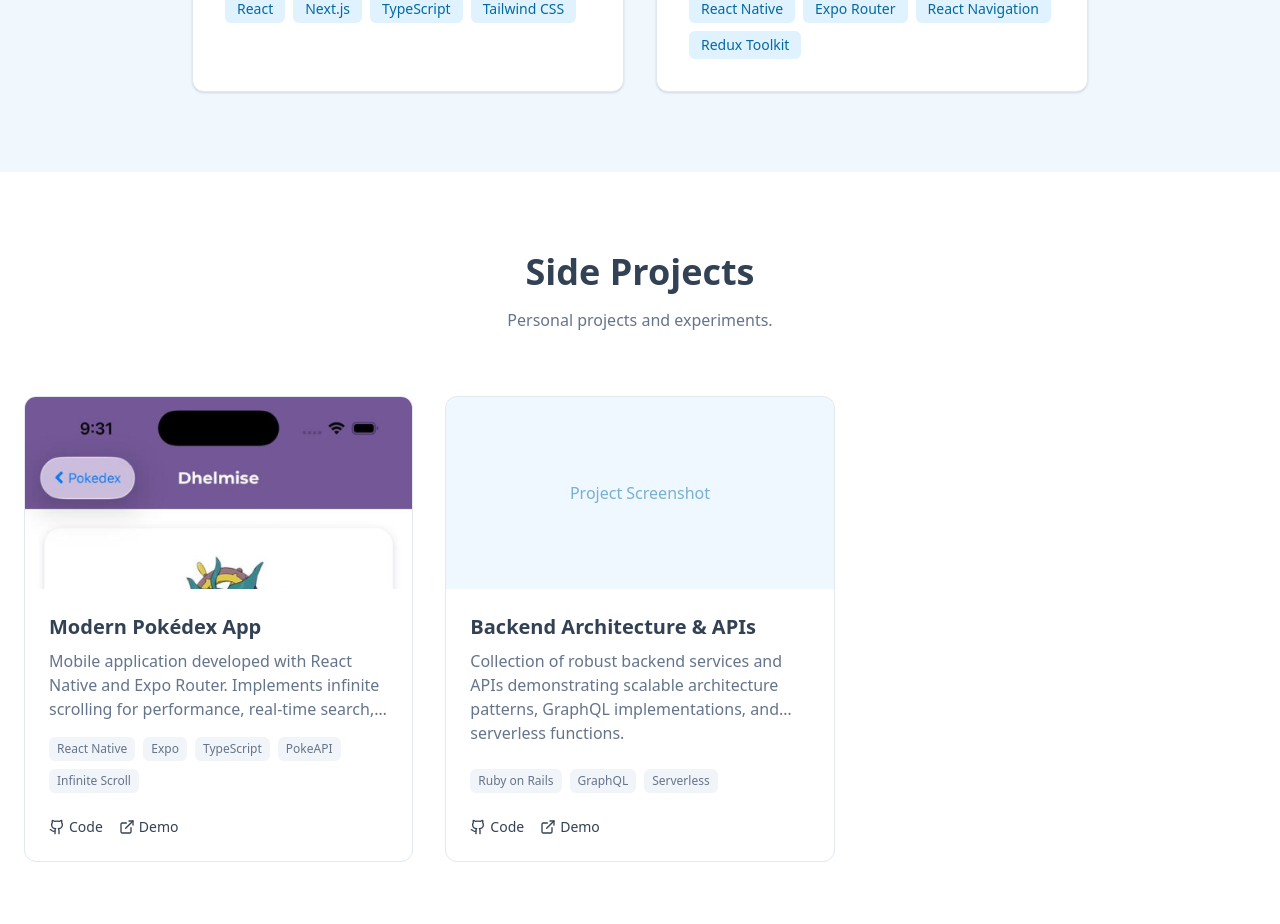
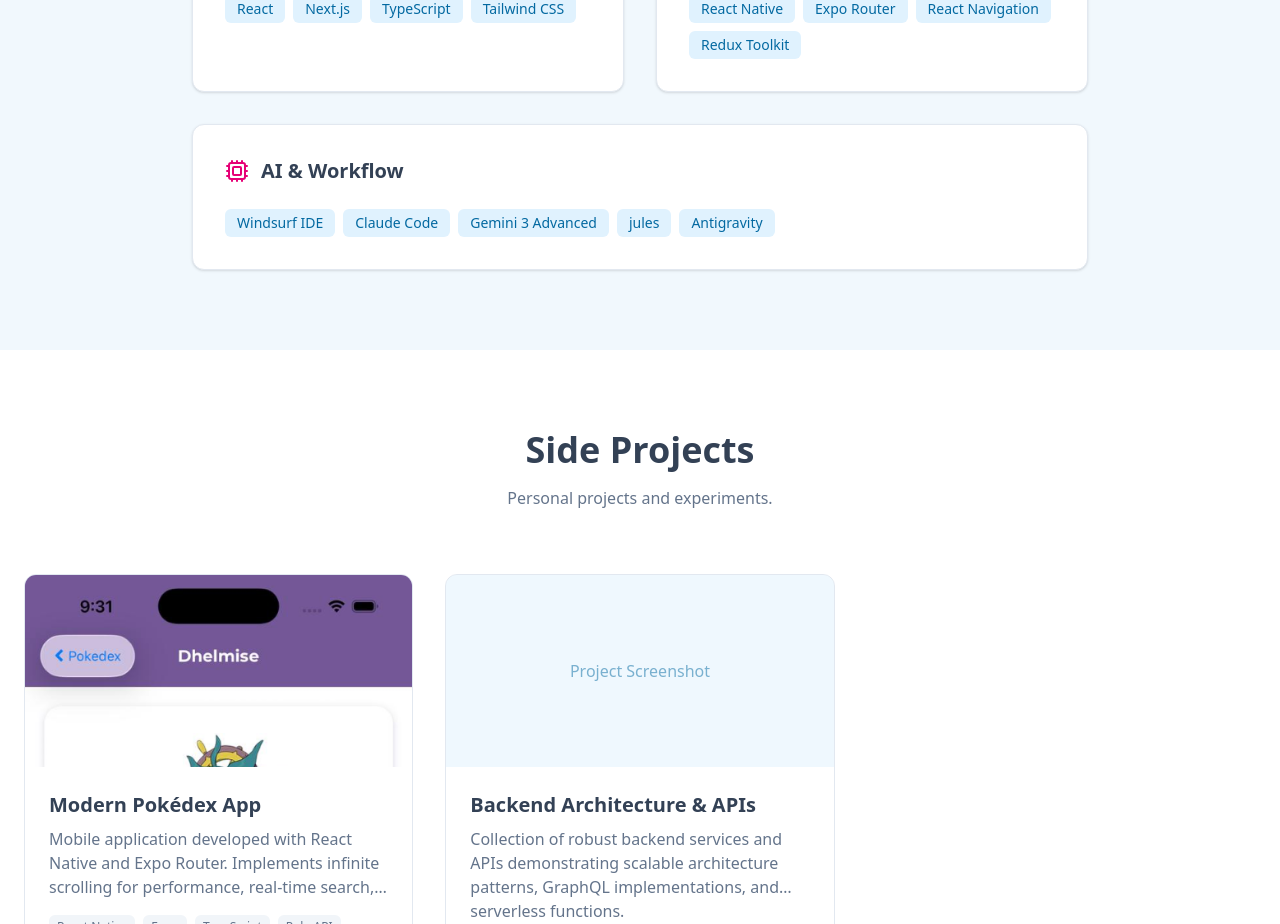
Before and after one commit to Jean612/portfolio, a Next.js app: page / in a window 1280 px wide. Shown: the part 2680-3604 px from the top of the page. Built offline with nearby package versions, Linux system fonts and the light colour scheme.

Commit message:
feat: add AI & Workflow skills section with related technologies.

```diff
--- a/components/Skills.tsx
+++ b/components/Skills.tsx
@@ -1,7 +1,7 @@
 "use client";
 
 import { motion } from "framer-motion";
-import { Server, Database, Code2, Smartphone } from "lucide-react";
+import { Server, Database, Code2, Smartphone, Cpu } from "lucide-react";
 
 /**
  * The Skills component showcases the developer's technical skills categorized by domain.
@@ -109,6 +109,26 @@ export default function Skills() {
                         </div>
                     </motion.div>
 
+                    {/* 5. AI & PRODUCTIVITY (El toque moderno) */}
+                    <motion.div
+                        initial={{ opacity: 0, x: 20 }}
+                        whileInView={{ opacity: 1, x: 0 }}
+                        viewport={{ once: true }}
+                        transition={{ duration: 0.5, delay: 0.3 }}
+                        className="bg-white p-8 rounded-xl shadow-sm border border-border md:col-span-2"
+                    >
+                        <h3 className="font-bold text-xl mb-6 flex items-center gap-3 text-foreground">
+                            <Cpu className="text-pink-600" /> AI & Workflow
+                        </h3>
+                        <div className="flex flex-wrap gap-2">
+                            {['Windsurf IDE', 'Claude Code', 'Gemini 3 Advanced', 'jules', 'Antigravity'].map(tech => (
+                                <span key={tech} className="px-3 py-1 bg-secondary text-secondary-foreground text-sm rounded-md font-medium">
+                                    {tech}
+                                </span>
+                            ))}
+                        </div>
+                    </motion.div>
+
                 </div>
             </div>
         </section>
```
